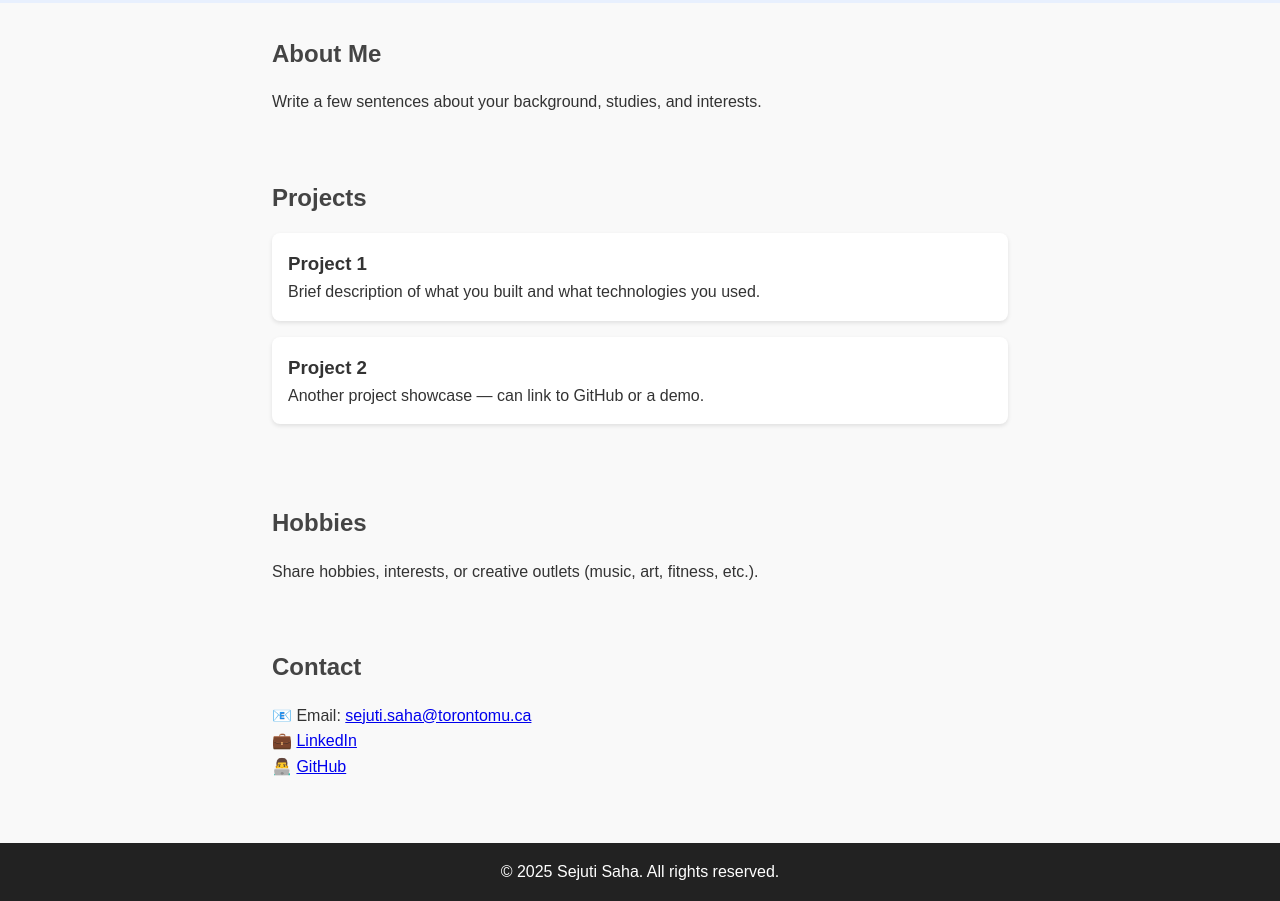
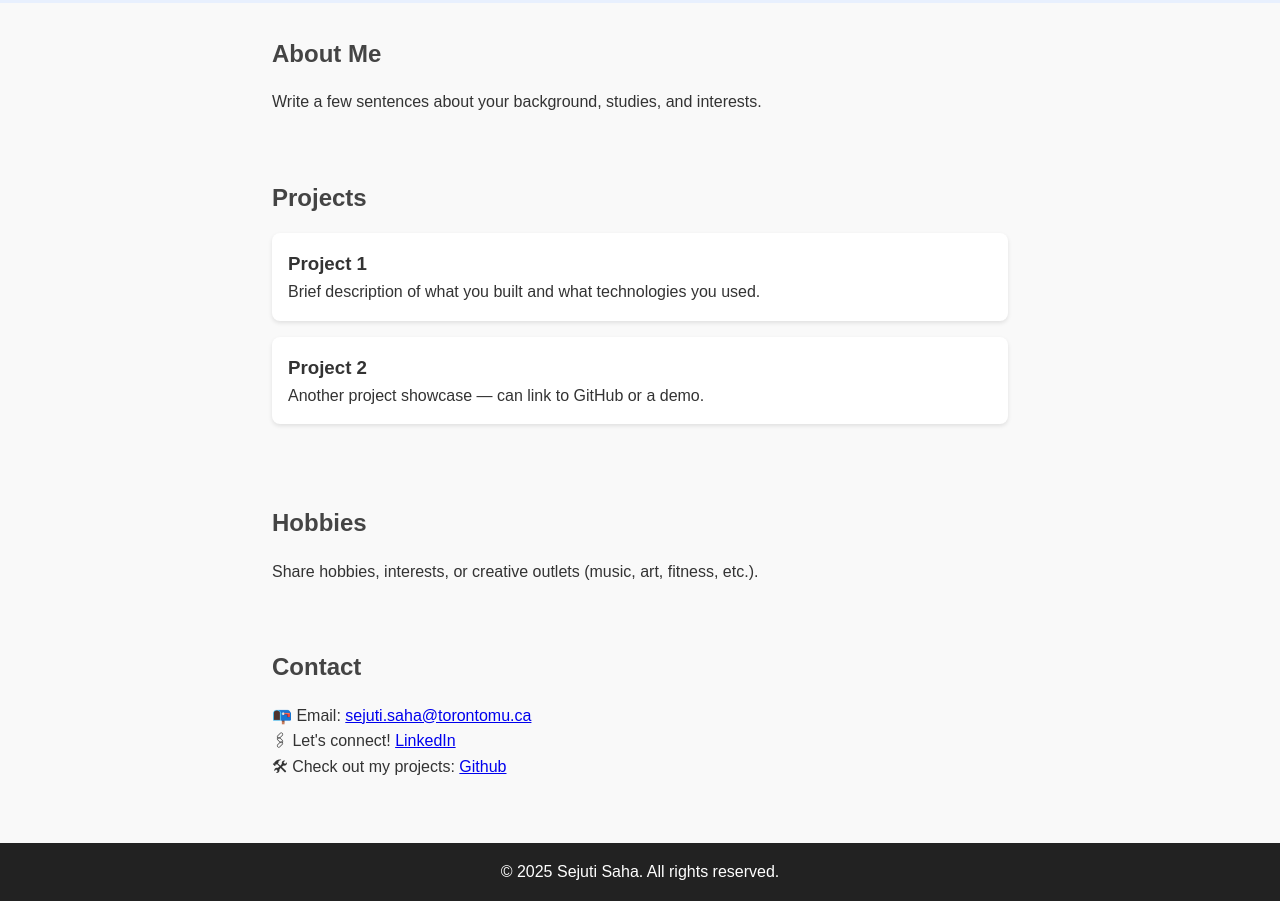
Before and after one commit to sejutis/portfolio, a plain HTML site: page index.html in a window 1280 px wide. Shown: the part 268-1169 px from the top of the page. Drawn offline with Linux system fonts and the light colour scheme.

Commit message:
Update index.html

```diff
--- a/index.html
+++ b/index.html
@@ -53,9 +53,9 @@
   <!-- Contact -->
   <section id="contact">
     <h2>Contact</h2>
-    <p>📧 Email: <a href="mailto:your@email.com">sejuti.saha@torontomu.ca</a></p>
-    <p>💼 <a href="https://linkedin.com/in/sejuti-saha0/" target="_blank">LinkedIn</a></p>
-    <p>👨‍💻 <a href="https://github.com/sejutis" target="_blank">GitHub</a></p>
+    <p>📭 Email: <a href="mailto:sejuti.saha@torontomu.ca">sejuti.saha@torontomu.ca</a></p>
+    <p>🖇 Let's connect! <a href="https://linkedin.com/in/sejuti-saha0/" target="_blank">LinkedIn</a></p>
+    <p>🛠 Check out my projects: <a href="https://github.com/sejutis" target="_blank">Github</a></p>
   </section>
 
   <footer>
```
